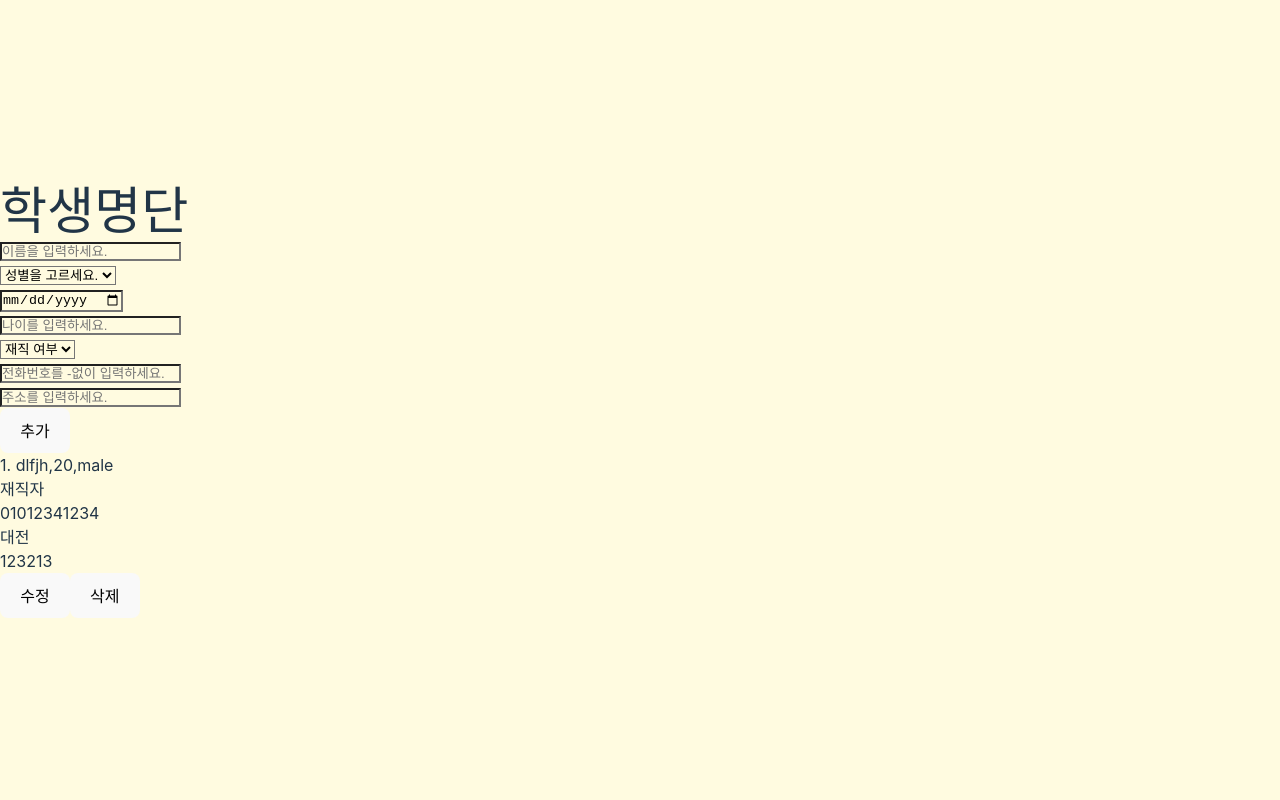
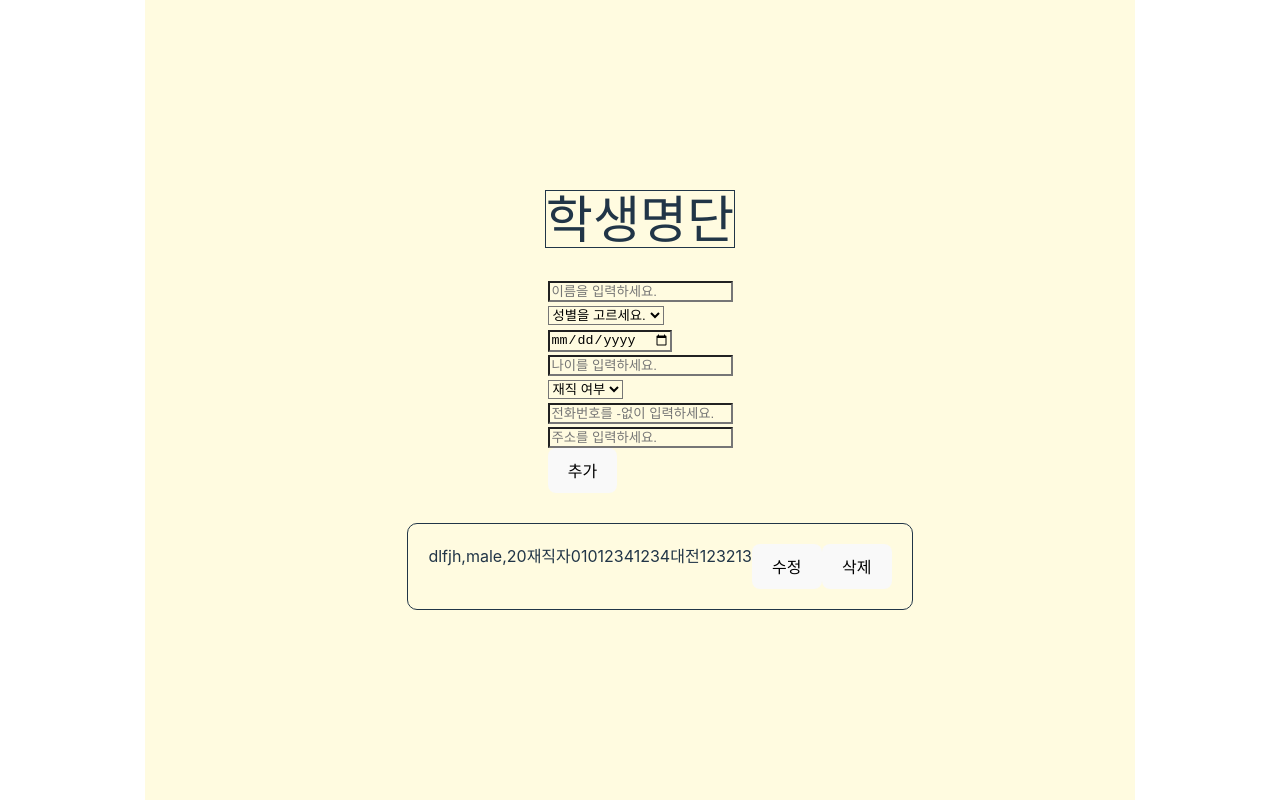
Before and after one commit to tmdtmddl/first-cms, a React (Vite) app: page / in a window 1280 px wide. Built offline with nearby package versions, Linux system fonts and the light colour scheme.

Commit message:
item css ing

```diff
--- a/src/App.jsx
+++ b/src/App.jsx
@@ -8,7 +8,7 @@ const Cms = () => {
   const [students, setStudents] = useState([person]);
 
   return (
-    <div>
+    <div id="wrap">
       <h1>학생명단</h1>
       <CmsForm setStudents={setStudents} students={students} />
       <ul>
--- a/src/CmsItem.jsx
+++ b/src/CmsItem.jsx
@@ -28,18 +28,14 @@ const CmsItem = ({ setStudents, students, index, payload }) => {
         />
       ) : (
         <>
-          <div>
           <p>
-              {index + 1}. {payload.name},{payload.age},{payload.Gender}
+            {payload.name},{payload.Gender},{payload.age}
           </p>
-          </div>
-          <div>
           <p>{payload.job}</p>
           <p>{payload.tel}</p>
           <p>{payload.Address}</p>
           <p>{payload.regi}</p>
           <p>{payload.sid}</p>
-          </div>
 
           <div>
             <button onClick={editHandler}>수정</button>
--- a/src/cms.css
+++ b/src/cms.css
@@ -3,15 +3,33 @@
 }
 
 * {
-  margin: 0px;
-  padding: 0px;
   box-sizing: border-box;
   background-color: #fffbe0;
+  max-width: 990px;
+
+  margin: 0 auto;
+}
+
+h1 {
+  border: 1px solid;
 }
 
 ul {
   list-style-type: none;
 }
 
-li button {
+#wrap {
+  width: 100vw;
+  margin: 0 auto;
+  display: flex;
+  flex-direction: column;
+  row-gap: 30px;
 }
+
+li {
+  border: 1px solid;
+  border-radius: 10px;
+  max-width: 600px;
+  display: flex;
+  padding: 20px;
+}
```
Also changed, not shown: 1 other file (tests, documents, lock files or other folders). Lines whose indentation alone changed are shown as unchanged.
